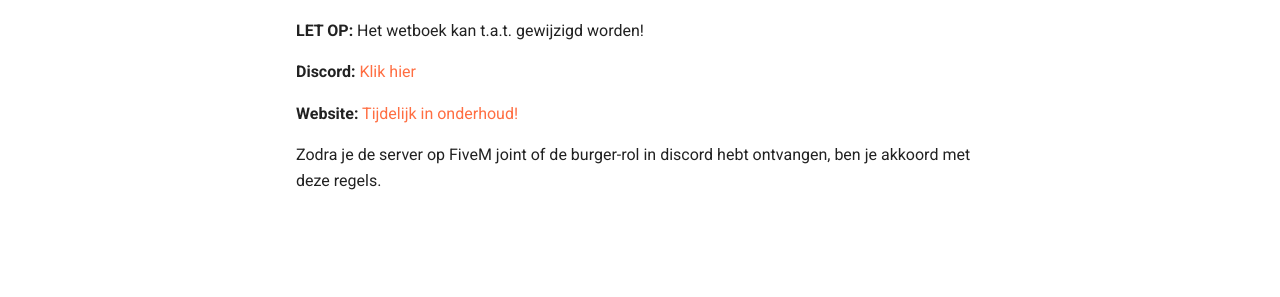
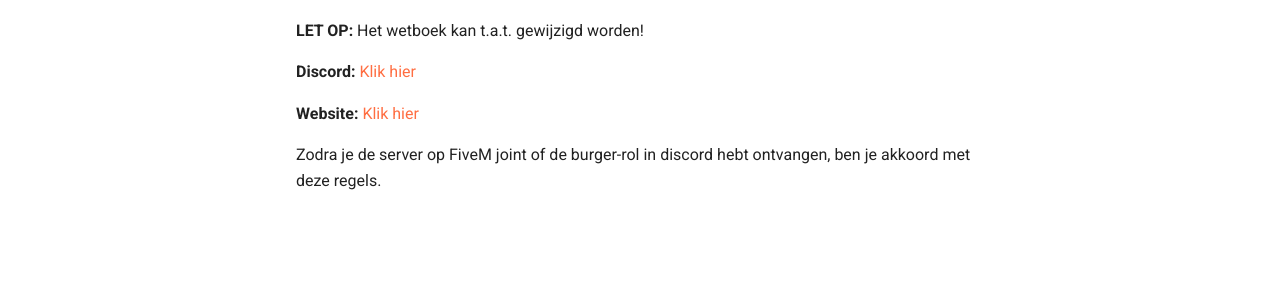
Before and after one commit to Jaccosf/ARP-Wetboek, an MkDocs documentation site: the page built from docs/index.md, in a window 1280 px wide. Shown: the part 322-619 px from the top of the page. Built offline with MkDocs 1.6.1 and Material for MkDocs 9.7.7, drawn with Linux system fonts in a browser that asks for light colours.

Commit message:
update link homepage

```diff
--- a/docs/index.md
+++ b/docs/index.md
@@ -8,6 +8,6 @@ Mis je iets, of heb je ergens een vraag over? Maak dan een ticket aan in onze Di
 
 **Discord:** [Klik hier](https://achterhoek-rp.nl/discord)
 
-**Website:** [Tijdelijk in onderhoud!](https://www.achterhoek-rp.nl)
+**Website:** [Klik hier](https://www.achterhoek-rp.nl)
 
 Zodra je de server op FiveM joint of de burger-rol in discord hebt ontvangen, ben je akkoord met deze regels.
```
